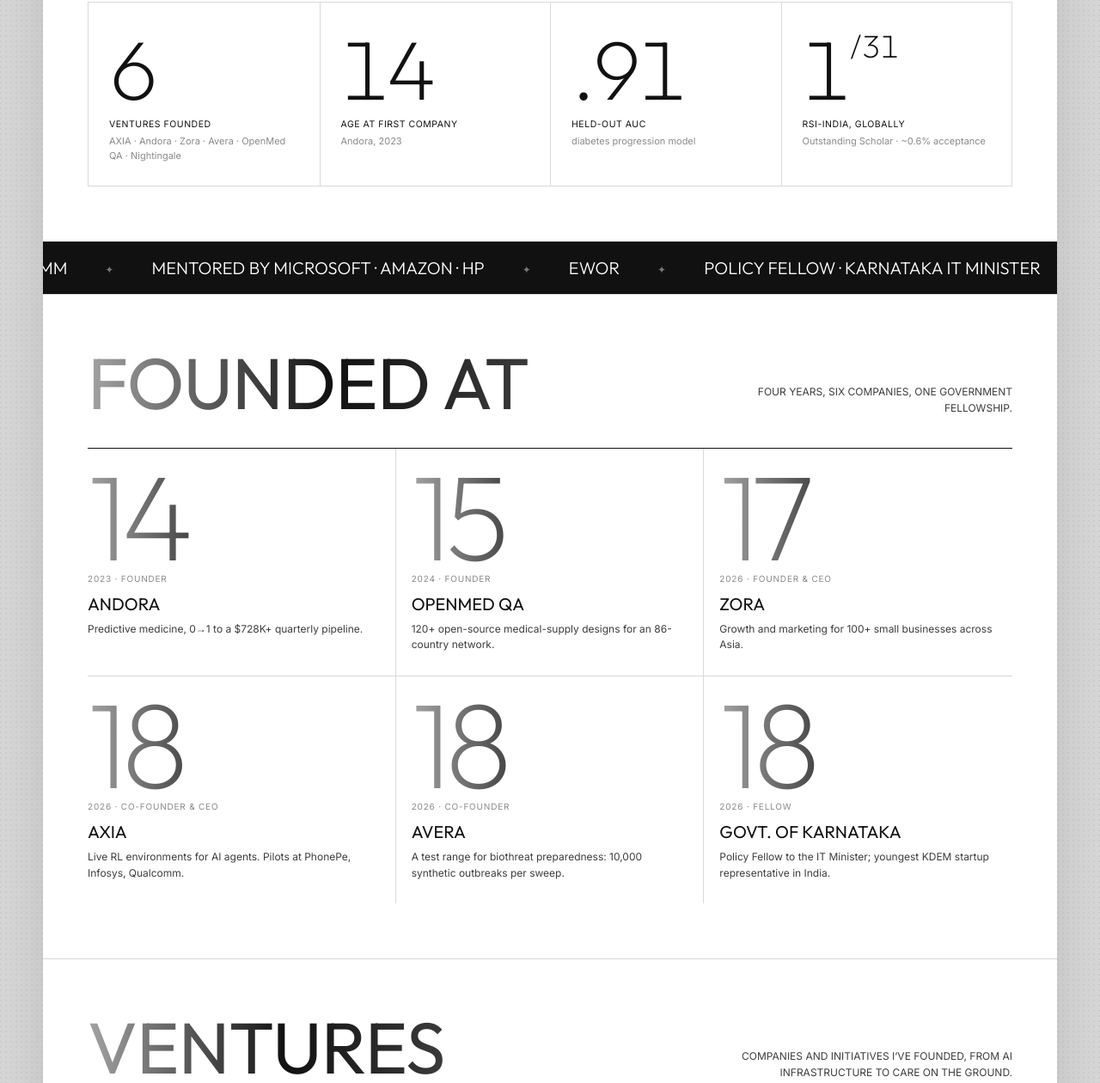
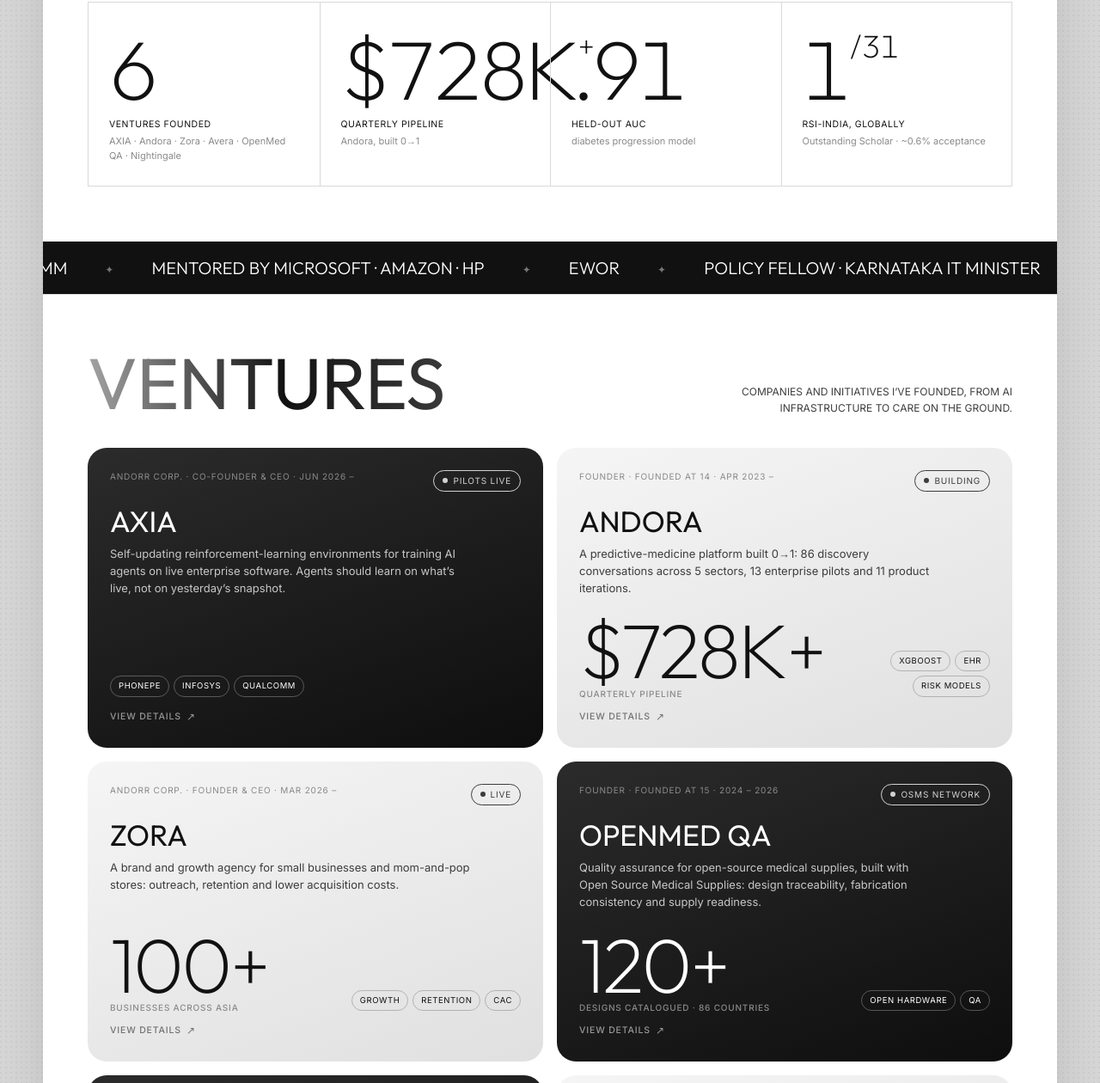
Before and after one commit to ananyamysore/portfolio-website, a plain HTML site: page index.html in a window 1280 px wide. Shown: the part 1003-2263 px from the top of the page at 86% size. Drawn offline with Linux system fonts and the light colour scheme; animation ran at ten frames a second.

Commit message:
Remove age timeline and AXIA pilot count from card
Co-Authored-By: Claude Opus 5.5 <noreply@anthropic.com>
Claude-Session: https://claude.ai/code/session_01AG54JXtpJYqmJ4CZvZEXqF

```diff
--- a/index.html
+++ b/index.html
@@ -433,7 +433,7 @@
       <div class="about-top">
         <div class="big-wrap">
           <h2 class="big fade">About</h2>
-          <a class="arrow sm" href="#ages" aria-label="Next"><svg><use href="#arr"/></svg></a>
+          <a class="arrow sm" href="#ventures" aria-label="Next"><svg><use href="#arr"/></svg></a>
         </div>
         <p class="quote">
           “Ananya Sukruta Mysore founded Andora at 14 and took it 0→1 to a $728K+ quarterly pipeline. She started OpenMed QA at 15
@@ -444,7 +444,7 @@
       </div>
       <div class="stats">
         <div class="stat"><div class="n">6</div><div class="l">Ventures Founded</div><div class="s">AXIA · Andora · Zora · Avera · OpenMed QA · Nightingale</div></div>
-        <div class="stat"><div class="n">14</div><div class="l">Age at First Company</div><div class="s">Andora, 2023</div></div>
+        <div class="stat"><div class="n">$728K<sup>+</sup></div><div class="l">Quarterly Pipeline</div><div class="s">Andora, built 0→1</div></div>
         <div class="stat"><div class="n">.91</div><div class="l">Held-out AUC</div><div class="s">diabetes progression model</div></div>
         <div class="stat"><div class="n">1<sup>/31</sup></div><div class="l">RSI-India, Globally</div><div class="s">Outstanding Scholar · ~0.6% acceptance</div></div>
       </div>
@@ -458,22 +458,6 @@
       </div>
     </div>
 
-    <!-- ============ FOUNDED AT ============ -->
-    <section class="ages pad" id="ages">
-      <div class="sec-head">
-        <h2 class="big fade">Founded At</h2>
-        <p>Four years, six companies, one government fellowship.</p>
-      </div>
-      <div class="agegrid">
-        <div class="age clickable" data-open="andora" tabindex="0" role="button"><span class="yrs">14</span><span class="k">2023 · Founder</span><h3>Andora</h3><p>Predictive medicine, 0→1 to a $728K+ quarterly pipeline.</p></div>
-        <div class="age clickable" data-open="openmed" tabindex="0" role="button"><span class="yrs">15</span><span class="k">2024 · Founder</span><h3>OpenMed QA</h3><p>120+ open-source medical-supply designs for an 86-country network.</p></div>
-        <div class="age clickable" data-open="zora" tabindex="0" role="button"><span class="yrs">17</span><span class="k">2026 · Founder &amp; CEO</span><h3>Zora</h3><p>Growth and marketing for 100+ small businesses across Asia.</p></div>
-        <div class="age clickable" data-open="axia" tabindex="0" role="button"><span class="yrs">18</span><span class="k">2026 · Co-Founder &amp; CEO</span><h3>AXIA</h3><p>Live RL environments for AI agents. Pilots at PhonePe, Infosys, Qualcomm.</p></div>
-        <div class="age clickable" data-open="avera" tabindex="0" role="button"><span class="yrs">18</span><span class="k">2026 · Co-Founder</span><h3>Avera</h3><p>A test range for biothreat preparedness: 10,000 synthetic outbreaks per sweep.</p></div>
-        <div class="age clickable" data-open="karnataka" tabindex="0" role="button"><span class="yrs">18</span><span class="k">2026 · Fellow</span><h3>Govt. of Karnataka</h3><p>Policy Fellow to the IT Minister; youngest KDEM startup representative in India.</p></div>
-      </div>
-    </section>
-
     <!-- ============ VENTURES ============ -->
     <section class="ventures pad" id="ventures">
       <div class="sec-head">
@@ -486,7 +470,6 @@
           <h3>AXIA</h3>
           <p>Self-updating reinforcement-learning environments for training AI agents on live enterprise software. Agents should learn on what’s live, not on yesterday’s snapshot.</p>
           <div class="foot-row">
-            <div class="num">3<small>enterprise pilots</small></div>
             <div class="chips"><span>PhonePe</span><span>Infosys</span><span>Qualcomm</span></div>
           </div>
         </article>
```
